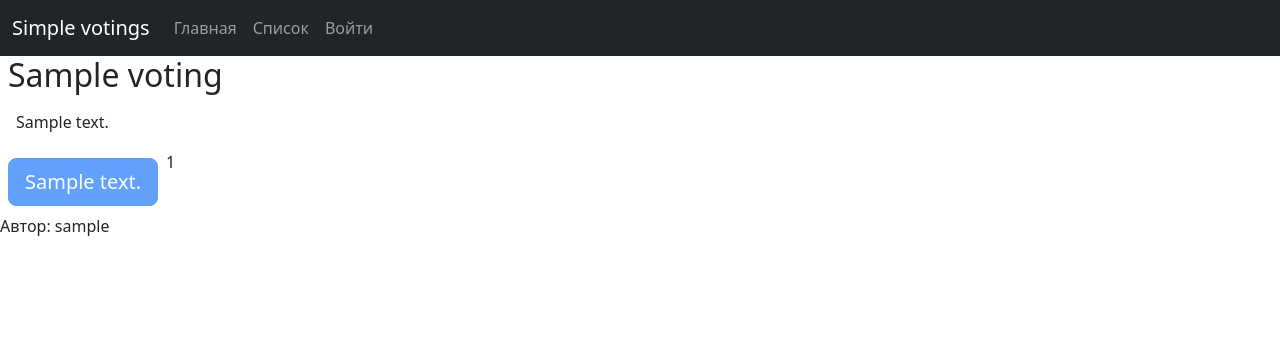
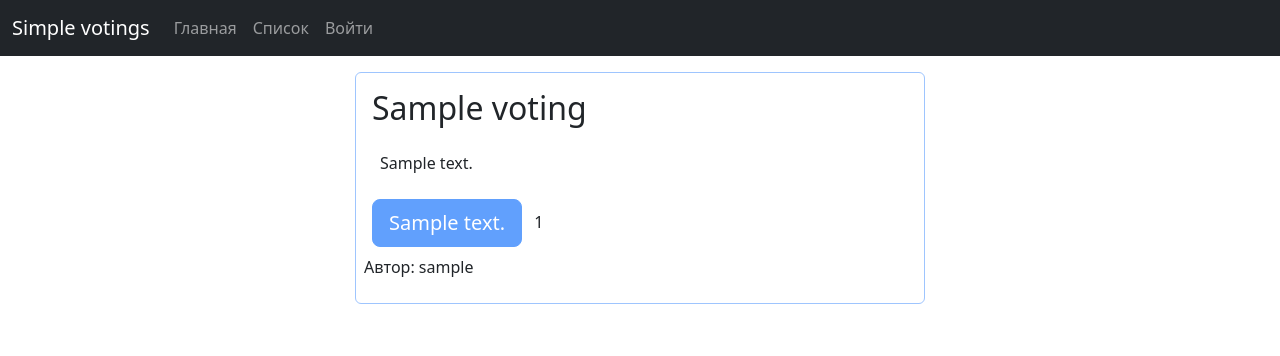
Before and after one commit to setta1a/s1mple_votings_django, a Django app: page /voting/1/ in a window 1280 px wide. Shown: the top 356 px of the page. Run offline with Django 4.2, Linux system fonts and the light colour scheme; tables that the repository leaves empty hold one stand-in row (values such as "Sample post"); some libraries are stand-ins or nearby versions.

Commit message:
change styles

```diff
--- a/first/templates/index.html
+++ b/first/templates/index.html
@@ -13,8 +13,12 @@
   </div></h3>
   </div>
   <div class="row"></div>
+  {% if request.user.is_authenticated %}
+    <a href="/list/" type="button" class="btn btn-dark col-4 ml-2 mt-5 offset-4 fs-3">Посмотреть список голосований</a>
+  {% else %}
     <a href="/registration/" type="button" class="btn btn-dark col-3 ml-2 mt-5 offset-3 fs-3">Регистрация</a>
     <a href="/login/" type="button" class="btn btn-dark col-3 ml-2 mt-5 offset-0 fs-3">Вход</a>
+  {% endif %}
   </div>
 </div>
 
--- a/first/templates/voting.html
+++ b/first/templates/voting.html
@@ -1,13 +1,15 @@
 {% extends 'base.html' %}
 
 {% block content %}
-<div class="Voting">
+<div class="container">
+    <div class="row">
+        <div class="Voting card m-10 col-6 offset-3 mt-3 border border-primary-subtle p-2">
             <h2 class="subtitle m-2">{{ voting.name }}</h2>
             <p class="m-3">{{ voting.description }}</p>
             <form action="" method="post">
                 {% csrf_token %}
                 {% for variant in voting_variants %}
-        <div style="display: flex;">
+                <div>
                     {% if request.user.is_authenticated %}
                     <button class="btn btn-primary btn-lg m-2" name="variant_id" value="{{ variant.id }}">
                         {{ variant.description }}
@@ -25,6 +27,11 @@
             <p>Автор: {{ voting.author }} </p>
             {% if is_voted %}
             <p>Пользователь уже голосовал!</p>
+            <div class="progress" role="progressbar" aria-label="Basic example" aria-valuenow="75" aria-valuemin="0" aria-valuemax="100">
+                <div class="progress-bar w-50"></div>
+              </div>
             {% endif %}
         </div>
+    </div>
+</div>
 {% endblock %}
```
Lines whose indentation alone changed are shown as unchanged.
